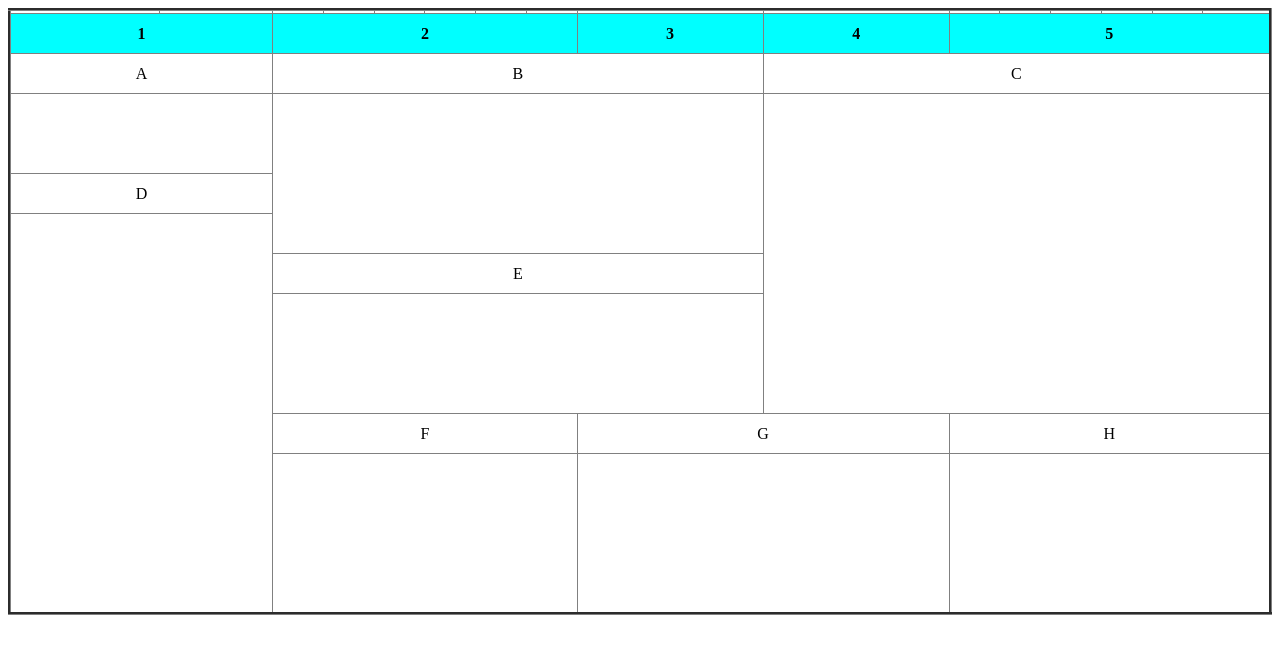
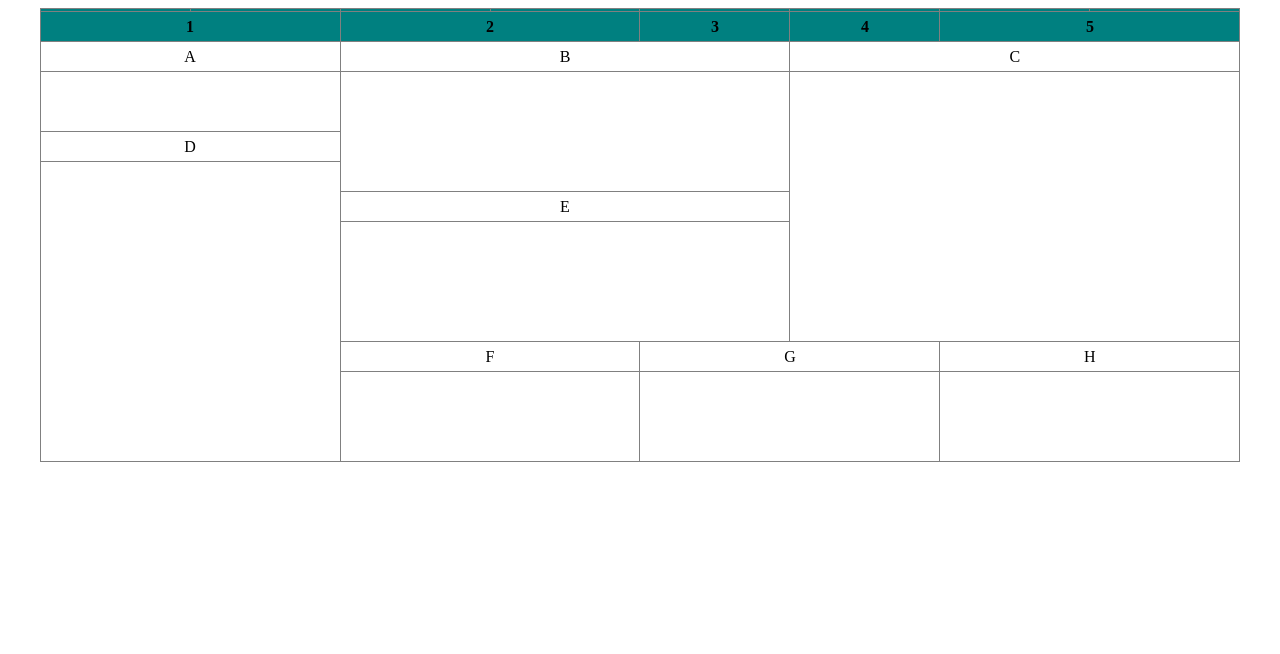
Before and after one commit to khanm2758/95icon_HTML_Classes, a plain HTML site: page index.html in a window 1280 px wide. Drawn offline with Linux system fonts and the light colour scheme.

Commit message:
Table Issue Fixed 1.0

```diff
--- a/index.html
+++ b/index.html
@@ -6,101 +6,81 @@
 <body>
 
 
-    <table width="100%" border="3" rules="all">
-        <tr>
-           <th></th>
-           <th></th>
-           <th></th>
-           <th></th>
-           <th></th>
-           <th></th>
-           <th></th>
-           <th></th>
-           <th></th>
-           <th></th>
-           <th></th>
-           <th></th>
-           <th></th>
-           <th></th>
-           <th></th>
-           <th></th>
+    <table border="1px solid black" width="95%" rules="all" align="center">
 
-
-
+        <tr bgcolor="teal" height="">
+            <th width="10%"></th>
+            <th width="10%"></th>
+            <th width="10%"></th>
+            <th width="10%"></th>
+            <th width="10%"></th>
+            <th width="10%"></th>
+            <th width="10%"></th>
+            <th width="10%"></th>
        </tr>
 
-
-        <tr height="40" bgcolor="aqua">
+       <!-- 1st row start -->
+        <tr bgcolor="teal" height="30px">
             <th colspan="2">1</th>
-            <th colspan="6">2</th>
+            <th colspan="2">2</th>
             <th>3</th>
             <th>4</th>
-            <th colspan="7">5</th>
+            <th colspan="2">5</th>
+        </tr>
+     <!-- 1st row End -->
 
+       <!-- 2nd row start -->
+        <tr align="center" height="30px">
+            <td colspan="2">A</td>
+            <td colspan="3">B</td>
+            <td colspan="3">C</td>
         </tr>
-
-        <tr height="40" align="center">
-            <td colspan="2">A</td>
-            <td colspan="7">B</td>
-            <td colspan="9">C</td>
+         <!-- 3rd row start -->
+         <tr align="center" height="30px">
+            <td colspan="2" rowspan="2"></td>
+            <td colspan="3" rowspan="4"></td>
+            <td colspan="3" rowspan="9"></td>
          </tr>
-
-        <!-- empty -->
-        <tr height="40" align="center">
-            <td colspan="2" rowspan="2"></td>
-            <td colspan="7" rowspan="4"></td>
+         <!-- 4th row start -->
+         <tr align="center" height="30px"></tr>
+         <!-- 5th row start -->
+         <tr align="center" height="30px">
+            <td colspan="2" align="center">D</td>
          </tr>
-        <tr height="40" align="center"></tr>
-
-
-        <tr height="40" align="center">
-            <td colspan="2">D</td>
-        </tr>
-
-         <!-- empty -->
-        <tr height="40" align="center">
+          <!-- 6th row start -->
+         <tr align="center" height="30px">
             <td colspan="2" rowspan="10"></td>
          </tr>
-
-
-        <tr height="40" align="center">
-            <td colspan="7">E</td>
+          <!-- 7th row start -->
+         <tr align="center" height="30px">
+            <td colspan="3">E</td>
          </tr>
-
-         <!-- empty -->
-        <tr height="40" align="center">
-            <td colspan="7" rowspan="3"></td>
+          <!-- 8th row start -->
+         <tr align="center" height="30px">
+            <td colspan="3" rowspan="4"></td>
          </tr>
-
-        <!-- empty -->
-        <tr height="40" align="center"></tr>
-        <tr height="40" align="center"> </tr>
-
-
-        <tr height="40" align="center">
-            <td colspan="6">F</td>
-            <td colspan="2">G</td>
-            <td colspan="6">H</td>
+          <!-- 9th row start -->
+         <tr align="center" height="30px"></tr>
+          <!-- 10th row start -->
+         <tr align="center" height="30px"></tr>
+          <!-- 11th row start -->
+         <tr align="center" height="30px"></tr>
+          <!-- 12th row start -->
+         <tr align="center" height="30px">
+            <td colspan="2" align="center">F</td>
+            <td colspan="2" align="center">G</td>
+            <td colspan="2" align="center">H</td>
          </tr>
-
-        <tr height="40" align="center">
-            <td colspan="6" rowspan="4"></td>
-            <td colspan="2" rowspan="4"></td>
-            <td colspan="6" rowspan="4"></td>
+          <!-- 13th row start -->
+         <tr align="center" height="30px">
+            <td colspan="2" rowspan="3"></td>
+            <td colspan="2" rowspan="3"></td>
+            <td colspan="2" rowspan="3"></td>
          </tr>
-
-        <tr height="40" align="center"></tr>
-        <tr height="40" align="center"></tr>
-        <tr height="40" align="center"></tr>
-
-
-
-
-
-
-
-
-
+          <!-- 14th row start -->
+         <tr align="center" height="30px"></tr>
+          <!-- 15th row start -->
+         <tr align="center" height="30px"></tr>
 
 
 
```
Lines whose indentation alone changed are shown as unchanged.
